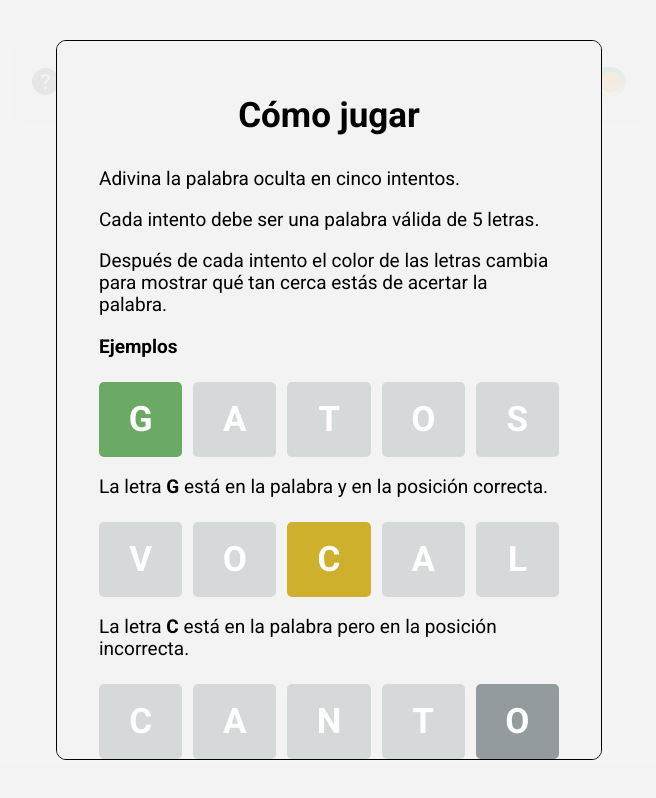
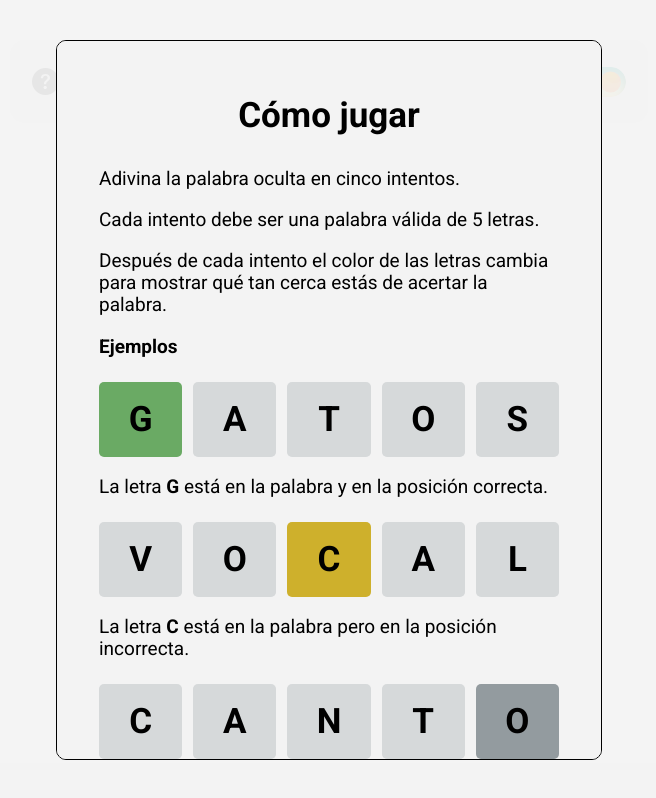
Before and after one commit to YouSay-SD/wordle, a Next.js app: page / in a window 1280 px wide. Shown: the whole page, without its empty margins (311-967 px from the left). Built offline with nearby package versions, Linux system fonts and the light colour scheme; no server answers.

Commit message:
add accessibility AdaText to buttons

```diff
--- a/components/atoms/Key/Key.tsx
+++ b/components/atoms/Key/Key.tsx
@@ -4,6 +4,7 @@ import className from 'classnames/bind'
 import { KeyProps } from './Key.interface'
 import { BACKSPACE_KEY } from '@/constants/keyboardSet'
 import { BackspaceSVG } from '@/components/atoms/Svg'
+import AdaText from '../AdaText/AdaText'
 const cx = className.bind(styles)
 
 const Key: FC<KeyProps> = ({ value, isSelected, handleKeyPress }) => {
@@ -15,6 +16,7 @@ const Key: FC<KeyProps> = ({ value, isSelected, handleKeyPress }) => {
       onClick={() => handleKeyPress(value)}
     >
       {isBackspaceKey ? <BackspaceSVG /> : value}
+      <AdaText adaText={`${value} key`} />
     </button>
   )
 }
--- a/components/atoms/SwitchTheme/SwitchTheme.tsx
+++ b/components/atoms/SwitchTheme/SwitchTheme.tsx
@@ -2,6 +2,7 @@
 import { useTheme } from 'next-themes'
 import className from 'classnames/bind'
 import styles from './SwitchTheme.module.scss'
+import AdaText from '../AdaText/AdaText'
 const cx = className.bind(styles)
 
 const SwitchTheme = () => {
@@ -14,6 +15,7 @@ const SwitchTheme = () => {
   return (
     <button onClick={toggleTheme} className={`${cx('switch-theme')} switch-theme`}>
       <div className={`${cx('circle')} circle-theme`} />
+      <AdaText adaText='Switch Theme Button' />
     </button>
   )
 }
--- a/components/organisms/StatisticsModal/StatisticsModal.tsx
+++ b/components/organisms/StatisticsModal/StatisticsModal.tsx
@@ -42,7 +42,7 @@ const StatisticsModal: FC<StatisticsModalProps> = ({ setIsOpen, isOpen }) => {
     >
       <div className={cx('statistics-modal')}>
         <div className={cx('title-container')}>
-          <Heading className={cx('center-text')}>Estadísticas</Heading>
+          <Heading level='h2' className={cx('center-text')}>Estadísticas</Heading>
         </div>
 
         <div className={cx('scores')}>
--- a/components/organisms/TutorialModal/TutorialModal.module.scss
+++ b/components/organisms/TutorialModal/TutorialModal.module.scss
@@ -27,6 +27,10 @@
   grid-template-columns: repeat(5, 1fr);
   gap: 11px;
   margin: 24px 0 19px;
+
+  div {
+    color: var(--color-black);
+  }
 }
 
 .button {
--- a/components/organisms/TutorialModal/TutorialModal.tsx
+++ b/components/organisms/TutorialModal/TutorialModal.tsx
@@ -52,7 +52,7 @@ const TutorialModal: FC<TutorialModalProps> = ({ setIsGameStarted, setIsOpen, is
     >
       <div className={cx('tutorial-modal')}>
         <div className={cx('explanation')}>
-          <Heading className={cx('center-text')}>Cómo jugar</Heading>
+          <Heading level='h2' className={cx('center-text')}>Cómo jugar</Heading>
           <P>Adivina la palabra oculta en cinco intentos. </P>
           <br />
           <P>Cada intento debe ser una palabra válida de 5 letras.</P>
```
